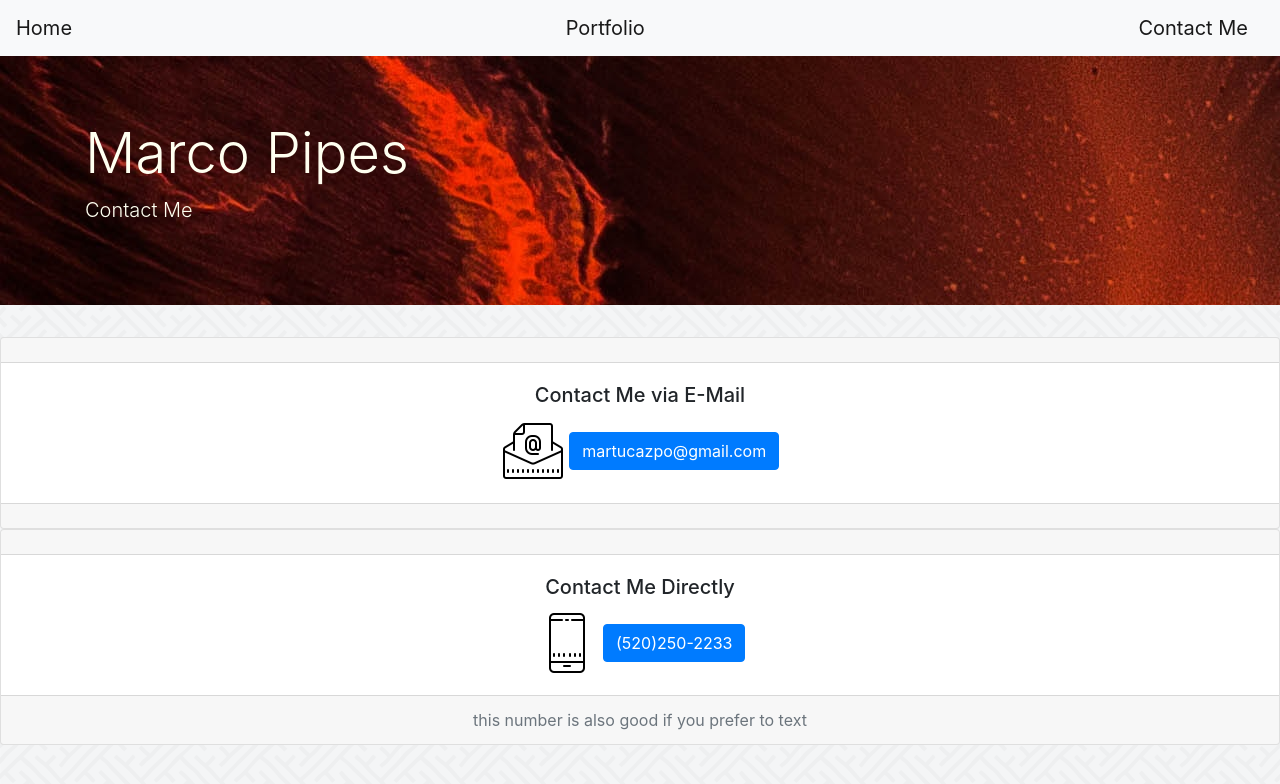
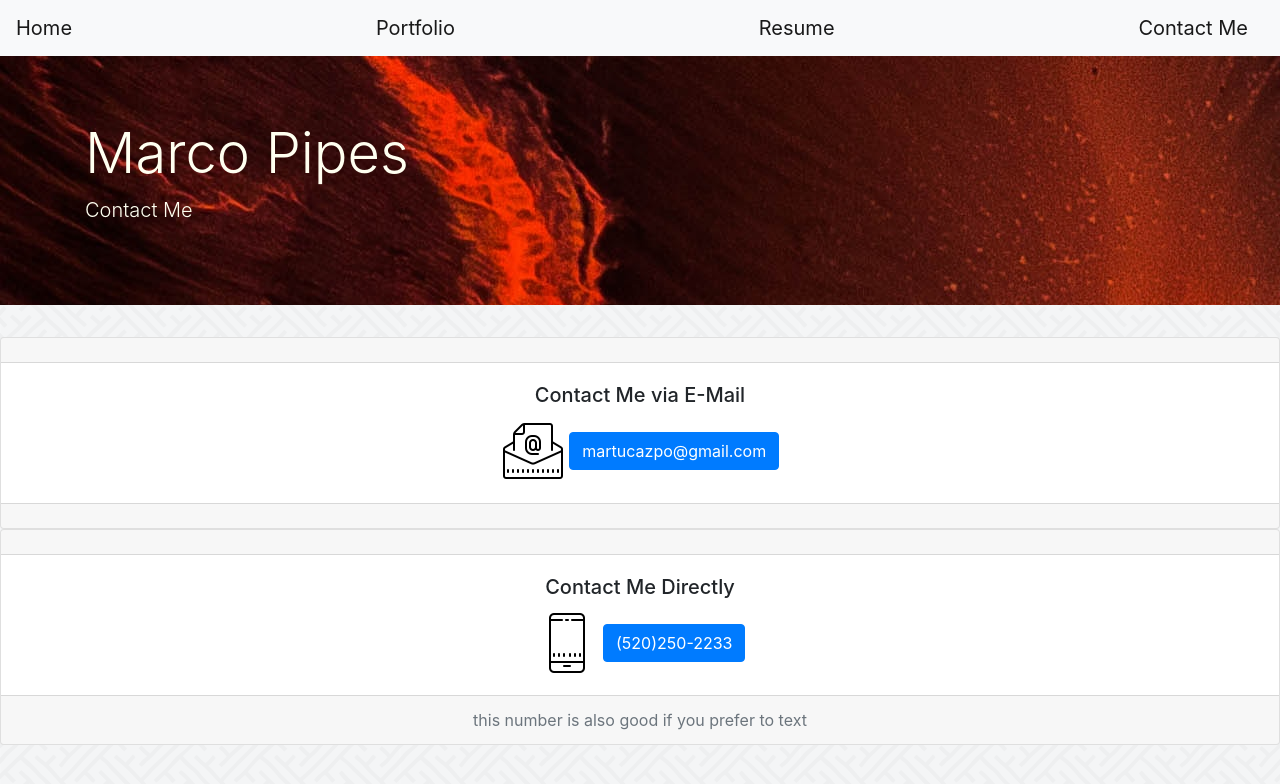
Before and after one commit to martucazpo/new-portfolio, a plain HTML site: page indexContact.html in a window 1280 px wide. Drawn offline with nearby package versions, Linux system fonts and the light colour scheme.

Commit message:
including resume

```diff
--- a/indexContact.html
+++ b/indexContact.html
@@ -23,6 +23,7 @@
     <nav class="navbar navbar-light bg-light">
         <a class="navbar-brand" href="indexMain.html">Home</a>
         <a class="navbar-brand" href="indexPortfolio.html">Portfolio</a>
+        <a class="navbar-brand" href="Resume/Resume.html">Resume</a>
         <a class="navbar-brand" href="indexContact.html">Contact Me</a>
     </nav>
 
```
Also changed, not shown: Resume/Resume.html (added, +1 -0 lines), indexMain.html (+1 -0 lines), indexPortfolio.html (+1 -0 lines), 1 other file.
